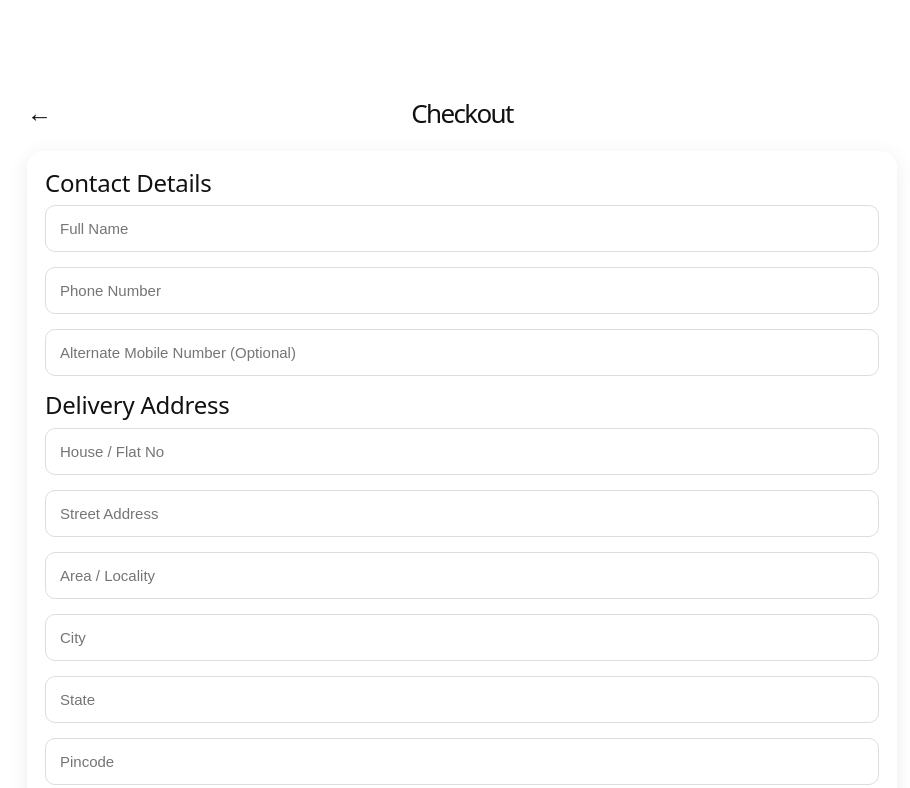
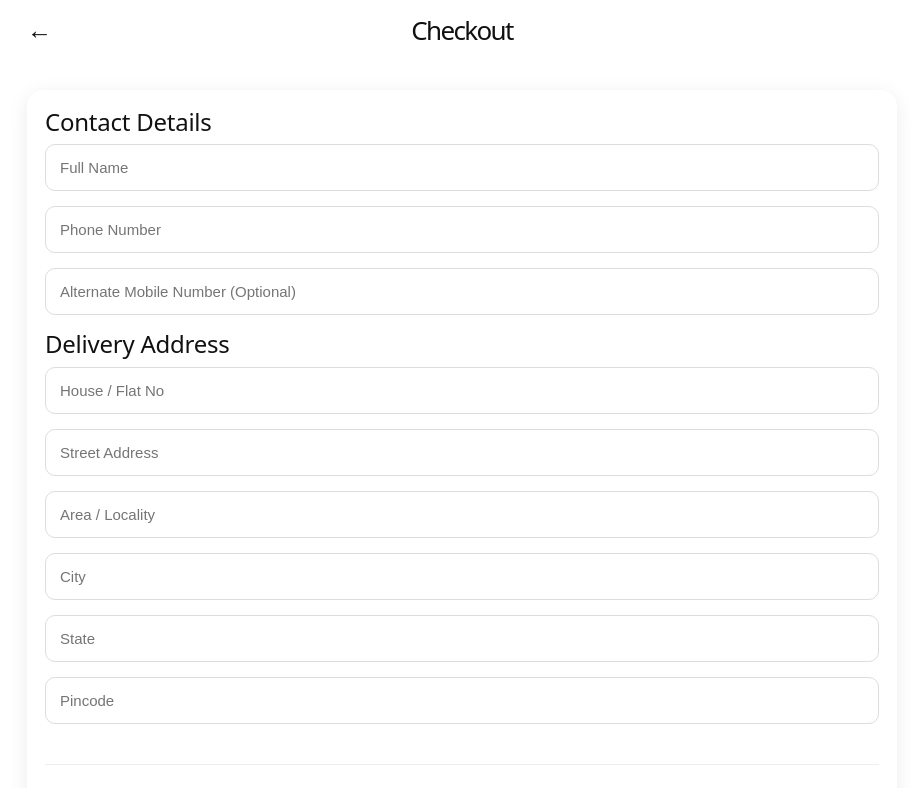
Before and after one commit to hariharan2903g/555-shoes, a React (Vite) app: page /checkout in a window 1280 px wide. Shown: the top 788 px of the page, without its empty margins (178-1088 px from the left). Built offline with nearby package versions, Linux system fonts and the light colour scheme.

Commit message:
checkout page update

```diff
--- a/src/App.css
+++ b/src/App.css
@@ -1972,14 +1972,14 @@ color: #111;
 .checkout-page {
   max-width: 900px;
   margin: 20px auto 40px;
-  padding: 20px;
+  padding: 0 20px 20px;
   /* min-height: calc(100vh - 250px); */
   background: #fff;
 }
 
 .checkout-page h1 {
   font-size: 36px;
-  margin-bottom: 30px;
+  /* margin-bottom: 30px; */
   text-align: center;
   color: #111;
 }
@@ -1989,14 +1989,17 @@ color: #111;
 
 .checkout-top {
   position: relative;
-  text-align: center;
-  margin-bottom: 25px;
+  height: 60px;
+  margin-top: -150px;
+  margin-bottom: 30px;
 }
 
 .checkout-top h1 {
+  position: absolute;
+  left: 50%;
+  top: 50%;
+  transform: translate(-50%, -50%);
   margin: 0;
-  font-size: 32px;
-  color: #111;
 }
 
 .checkout-back {
@@ -2004,24 +2007,24 @@ color: #111;
   left: 0;
   top: 50%;
   transform: translateY(-50%);
+  border: none;
   background: none;
-  border: none;
-  font-size: 24px;
-  cursor: pointer;
-}
-.checkout-back{
-  color: #111;
-}
+  font-size: 28px;
+  cursor: pointer;
+}
+
 .checkout-form {
   background: white;
   color: #111;
   border-radius: 16px;
   padding: 25px;
   box-shadow: 0 4px 20px rgba(0,0,0,0.08);
+  margin-top: 20px;
 }
 .checkout-back {
   background: none;
   font-size: 25px;
+  color: #111;
 }
 
 .checkout-form textarea {
@@ -2407,8 +2410,9 @@ color: #111;
     }
   }
 
+
   .checkout-page {
-    margin-top: 100px;
+    margin-top: 150px;
     padding: 0 15px;
   }
 
```
